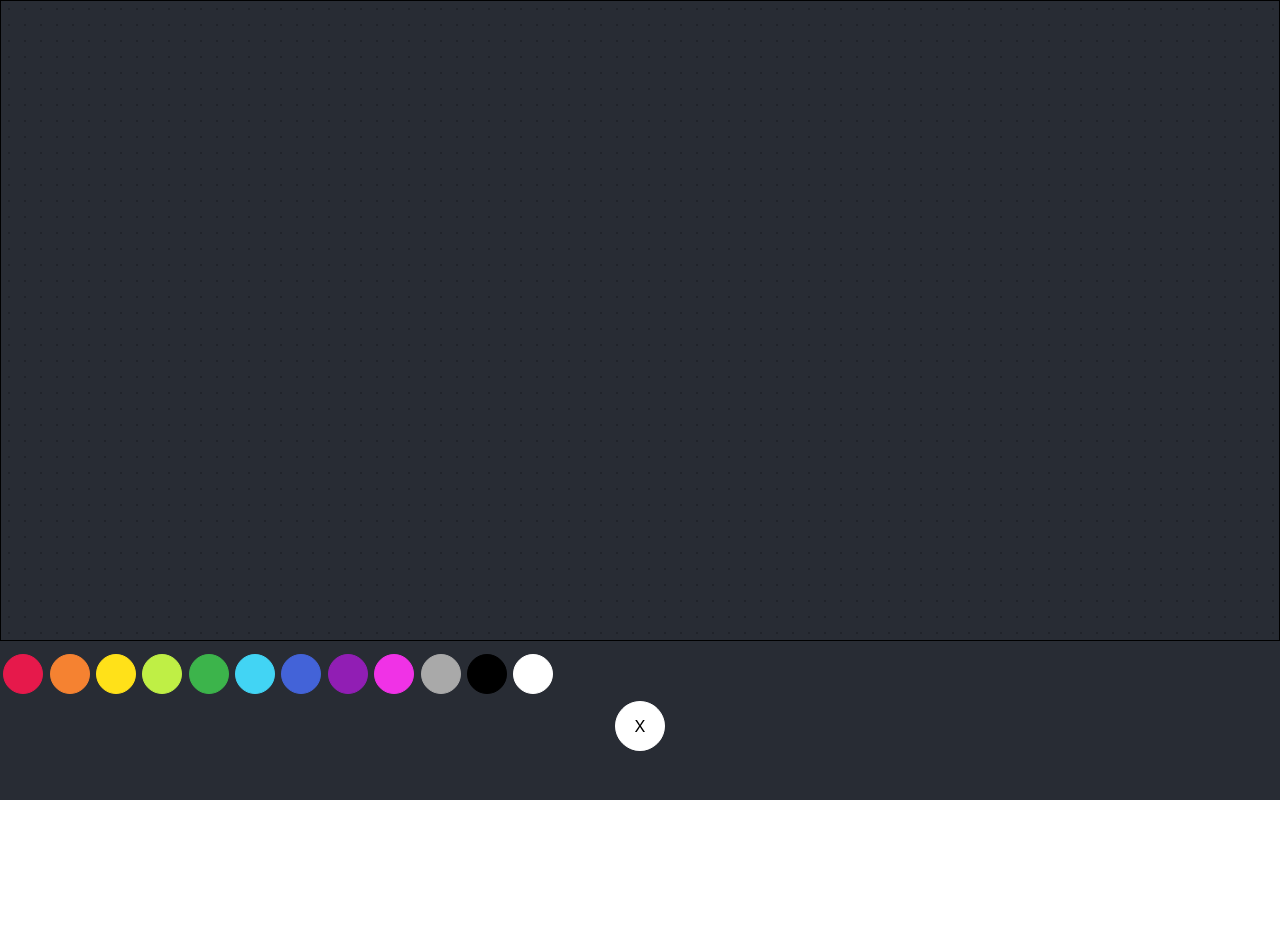
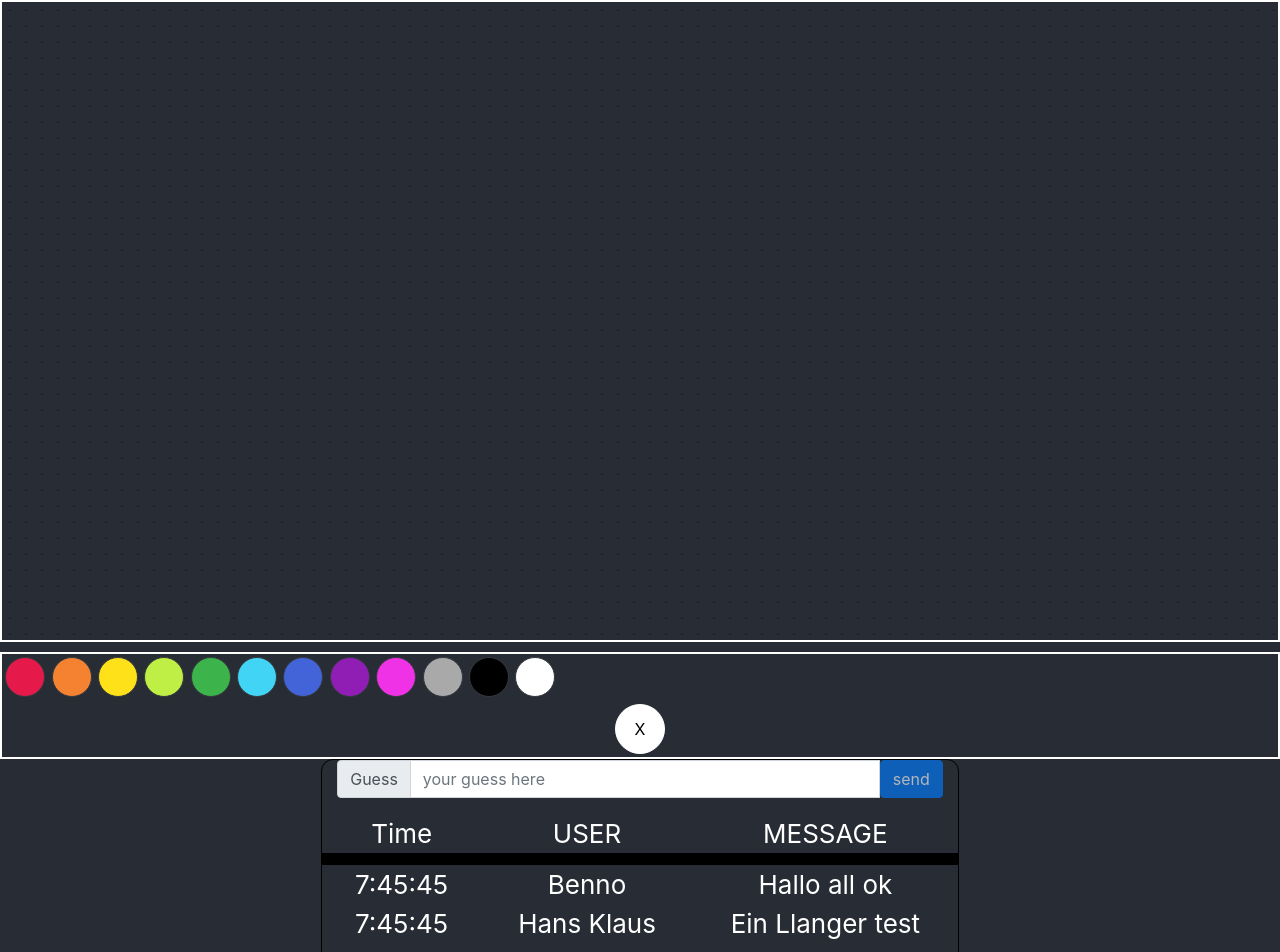
Before and after one commit to Manuelbaun/sketch_guesser, a React (Create React App) app: page / in a window 1280 px wide. Shown: the top 952 px of the page. Before the commit the page ends 800 px from the top, so only its background shows below. Built offline with nearby package versions, Linux system fonts and the light colour scheme.

Commit message:
worked on: - canvas, - messagebox

```diff
--- a/src/App.css
+++ b/src/App.css
@@ -25,20 +25,6 @@
 	width: 100%;
 }
 
-canvas {
-	width: 100%;
-	background-image: -webkit-repeating-radial-gradient(
-		center center,
-		rgba(0, 0, 0, .2),
-		rgba(0, 0, 0, .2) 1px,
-		transparent 1px,
-		transparent 100%
-	);
-	background-size: 1rem 1rem;
-	border: 1px solid #000000;
-	margin-left: auto;
-	margin-right: auto;
-}
 
 .button {
 	background-color: #4caf50;
--- a/src/App.tsx
+++ b/src/App.tsx
@@ -1,12 +1,36 @@
 import React from 'react';
 import './App.css';
-import Canvas from './components/canvas';
+import Canvas from './components/drawing/canvas';
+import MessageBox from './components/messages/messageBox';
+import Message from './components/messages/message.interface';
+
+
+const msg: Array<Message> = [{
+  time: new Date(),
+  user: "Benno",
+  message: "Hallo all ok",
+},
+{
+  time: new Date(),
+  user: "Hans Klaus",
+  message: "Ein Llanger test sonst kok",
+}, {
+  time: new Date(),
+  user: "Franz",
+  message: "Hallo all ok",
+}]
 
 const App: React.FC = () => {
+
+  Date()
+
   return (
     <div className="App">
       <header className="App-header">
         <Canvas />
+        <MessageBox list={msg} />
+
+
       </header>
     </div>
   );
--- /dev/null
+++ b/src/components/drawing/canvas.css
@@ -0,0 +1,35 @@
+.drawing-container {
+  width: 100%;
+}
+
+.drawing-container canvas {
+  width: 100%;
+  background-image: -webkit-repeating-radial-gradient(
+    center center,
+    rgba(0, 0, 0, 0.2),
+    rgba(0, 0, 0, 0.2) 1px,
+    transparent 1px,
+    transparent 100%
+  );
+  background-size: 1rem 1rem;
+  border: 2px solid #ffffff;
+  margin-left: auto;
+  margin-right: auto;
+}
+
+.drawing-container .toolbar {
+  border: 2px solid #ffffff;
+}
+
+.drawing-container .toolbar button {
+  transition: all 0.4s ease 0s;
+}
+
+.drawing-container .toolbar button:hover {
+  background: #434343;
+  letter-spacing: 1px;
+  -webkit-box-shadow: 0px 5px 40px -10px rgba(0, 0, 0, 0.57);
+  -moz-box-shadow: 0px 5px 40px -10px rgba(0, 0, 0, 0.57);
+  box-shadow: 5px 40px -10px rgba(0, 0, 0, 0.57);
+  transition: all 0.4s ease 0s;
+}
--- a/src/components/canvas.tsx
+++ b/src/components/drawing/canvas.tsx
@@ -1,10 +1,8 @@
 import React, { useCallback, useEffect, useRef, useState } from 'react';
 import Button from 'react-bootstrap/Button';
-import Container from 'react-bootstrap/Container';
-import Row from 'react-bootstrap/Row';
-import Col from 'react-bootstrap/Col';
-import Image from 'react-bootstrap/Image'
 import ButtonToolbar from 'react-bootstrap/ButtonToolbar';
+
+import './canvas.css';
 
 interface CanvasProps {
     width: number;
@@ -175,26 +173,24 @@ const Canvas = ({ width, height }: CanvasProps) => {
         }
     };
 
-    return <div>
+    return <div className="drawing-container">
         <canvas
             ref={canvasRef}
             height={height}
             width={width}
-        // onTouchMove={onTouchMove}
-        // onTouchStart={onTouchStart}
-        // onTouchEnd={onTouchEnd}
-        // onTouchCancel={onTouchEnd}
         />
-        <div>
+        <div className="toolbar">
             <ButtonToolbar>
-                {colors.map((color) => <Button key={color} className="rounded-circle" style={{
-                    backgroundColor: color,
-                    borderColor: color,
-                    height: 40,
-                    width: 40,
-                    margin: "0.2em"
+                {colors.map((color) => <Button key={color}
+                    variant="dark"
+                    className="rounded-circle"
+                    style={{
+                        backgroundColor: color,
+                        height: 40,
+                        width: 40,
+                        margin: "0.2em"
 
-                }}
+                    }}
                     onClick={() => setColor(color)}
                 />)}
 
--- /dev/null
+++ b/src/components/messages/index.ts
@@ -0,0 +1,3 @@
+export * from "./message.interface";
+export * from "./messageRow";
+export * from "./messageBox";
--- /dev/null
+++ b/src/components/messages/message.css
@@ -0,0 +1,21 @@
+.message-input {
+  font-size: 50;
+}
+.message-input .time {
+  color: red;
+}
+.message-input .user {
+  color: blue;
+}
+.message-input .message {
+  color: black;
+}
+
+.message-container {
+  border-radius: 12px;
+  border: 1px solid black;
+}
+
+.message-container .container .header {
+  border-bottom: 12px solid black;
+}
--- /dev/null
+++ b/src/components/messages/message.interface.tsx
@@ -0,0 +1,5 @@
+export default interface Message {
+    time: Date;
+    user: string;
+    message: string;
+}
--- /dev/null
+++ b/src/components/messages/messageBox.tsx
@@ -0,0 +1,39 @@
+import React, { useCallback, useEffect, useRef, useState } from 'react';
+import MessageRow from './messageRow';
+import Message from './message.interface';
+import Container from 'react-bootstrap/Container';
+import Row from 'react-bootstrap/Row';
+import Col from 'react-bootstrap/Col';
+
+import './message.css'
+import MessageInput from './messageInput';
+
+interface MessageListProps {
+    list: Array<Message>
+}
+
+// TODO: header
+const MessageBox: React.FC<MessageListProps> = ({ list }) => {
+
+    if (list.length > 0) {
+        return <div className="message-container" >
+            <Container >
+                <MessageInput />
+                <Row className="header">
+                    <Col xs={3} md={3} >Time</Col>
+                    <Col xs={3} md={4} >USER</Col>
+                    <Col xs={5} md={5} >MESSAGE </Col>
+                </Row>
+                {list.map(message => {
+                    return MessageRow(message)
+                })}
+            </Container >
+        </div >
+    } else {
+        return <div>No message found</div>
+    }
+}
+
+
+
+export default MessageBox;
--- /dev/null
+++ b/src/components/messages/messageInput.tsx
@@ -0,0 +1,47 @@
+import React, { useCallback, useEffect, useRef, useState } from 'react';
+import Message from './message.interface';
+import Form from 'react-bootstrap/Form';
+import Button from 'react-bootstrap/Button';
+import Row from 'react-bootstrap/Row';
+import InputGroup from 'react-bootstrap/InputGroup';
+import FormControl from 'react-bootstrap/FormControl';
+
+
+
+
+const MessageInput = () => {
+
+    const [word, setWord] = useState("");
+
+    const handleSubmit = useCallback((event: React.FormEvent<HTMLFormElement>) => {
+        event.preventDefault();
+        setWord("");
+    }, [word]);
+
+    const handleChange = useCallback((event) => {
+        event.preventDefault();
+        console.log(event.target.value);
+        setWord(event.target.value);
+    }, [word]);
+
+    return <Form onSubmit={handleSubmit}>
+        <InputGroup className="mb-3">
+            <InputGroup.Prepend>
+                <InputGroup.Text id="basic-addon1">Guess</InputGroup.Text>
+            </InputGroup.Prepend>
+            <FormControl
+                placeholder="your guess here"
+                aria-label="Guess"
+                value={word}
+                aria-describedby="basic-addon1"
+                onChange={handleChange}
+            />
+            <Button variant="primary" type="submit" disabled={word.length === 0} > send </Button>
+        </InputGroup>
+
+    </Form>
+
+
+}
+
+export default MessageInput;
--- /dev/null
+++ b/src/components/messages/messageRow.tsx
@@ -0,0 +1,29 @@
+import React, { useCallback, useEffect, useRef, useState } from 'react';
+import Message from './message.interface';
+import Container from 'react-bootstrap/Container';
+import Row from 'react-bootstrap/Row';
+import Col from 'react-bootstrap/Col';
+
+
+function addZero(t: number | string) {
+    if (t < 10) t = '0' + t;
+    return t;
+}
+
+const MessageRow = (option: Message) => {
+    var h = option.time.getHours();
+    var m = addZero(option.time.getMinutes());
+    var s = addZero(option.time.getSeconds());
+
+    if (h > 12) h -= 12;
+    else if (h === 0) h = 12;
+
+    return (<Row key={option.time.getTime().toString() + option.user}>
+        <Col xs={3} md={3} >{h}:{m}:{s}</Col>
+        <Col xs={3} md={4} >{option.user}</Col>
+        <Col xs={5} md={5} >{option.message} </Col>
+    </Row>
+    )
+}
+
+export default MessageRow;
```
Also changed, not shown: src/components/messageInput.tsx (deleted), src/components/messageList.tsx (deleted).
